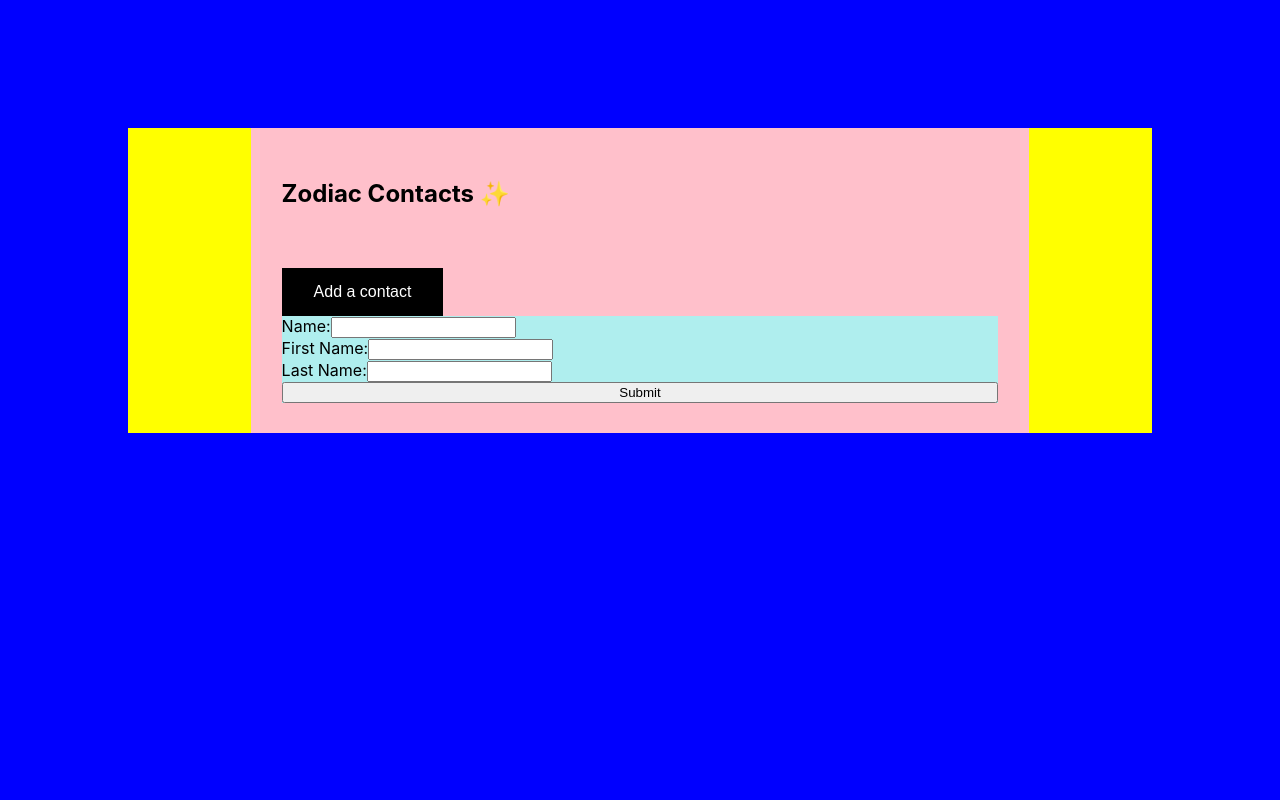
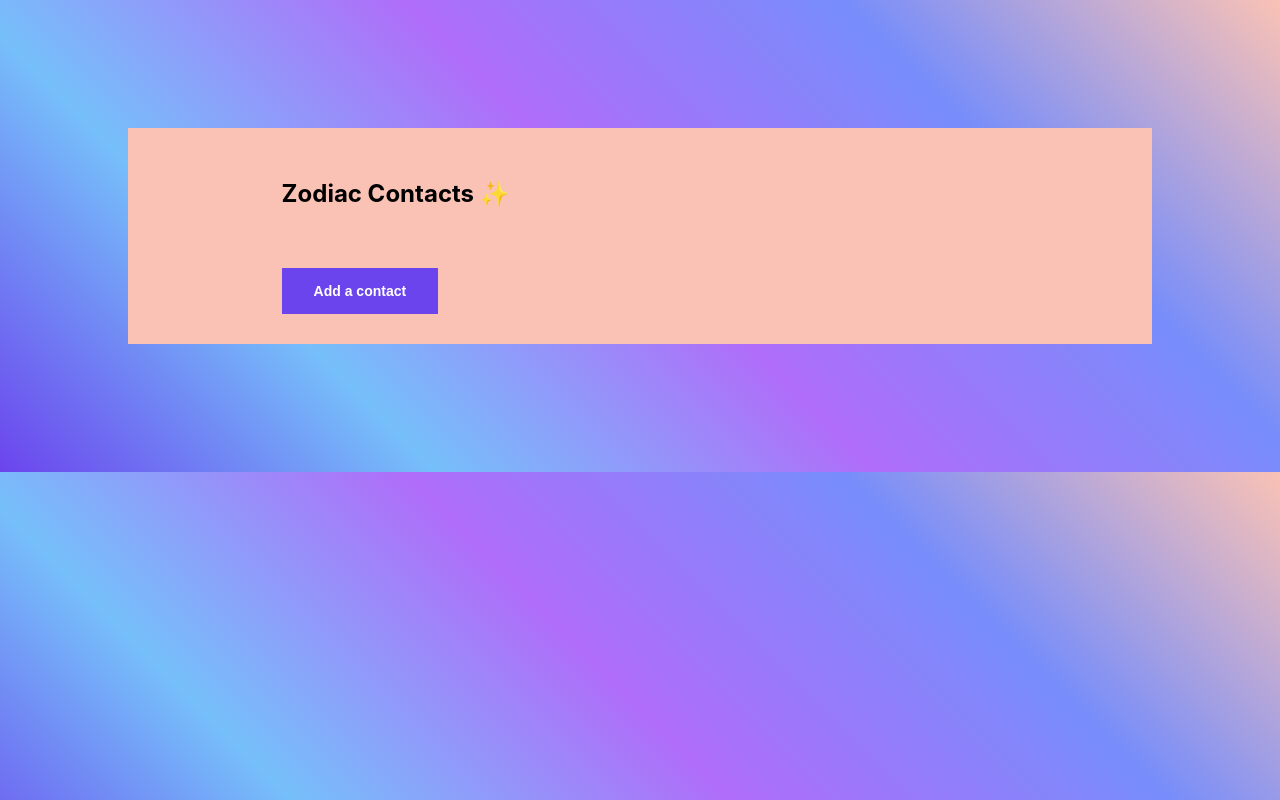
Before and after one commit to librairica/zodiac-react, a React (Create React App) app: page / in a window 1280 px wide. Built offline with nearby package versions, Linux system fonts and the light colour scheme.

Commit message:
separate contact list and style

```diff
--- a/src/AddContactForm.css
+++ b/src/AddContactForm.css
@@ -1,5 +1,26 @@
+/* --melon: #FAC2B5ff;
+--cornflower-blue: #778DFAff;
+--medium-purple: #B06DF9ff;
+--maya-blue: #76BFFAff;
+--majorelle-blue: #6B44EDff; */
+
+
 .form-container {
     background-color: paleturquoise;
     display: flex;
     flex-direction: column;
+    padding: 5%;
 }
+
+.form-container label input {
+    margin: 20px;
+    background-color: blue;
+}
+
+.submit-button {
+    background-color: #6B44EDff;
+    color: white;
+    padding: 10px;
+    font-size: 14px;
+    font-weight: bold;
+}
--- a/src/AddContactForm.js
+++ b/src/AddContactForm.js
@@ -60,7 +60,7 @@ export class AddContactForm extends React.Component {
 						Last Name:
 						<input type="text" name="lastName" value={this.state.lastName} onChange={this.handleChange} />
 					</label>
-          <input type="submit" value="Submit" />
+          <input className="submit-button" type="submit" value="Submit" />
         </form>
       );
     }
--- a/src/App.css
+++ b/src/App.css
@@ -36,3 +36,8 @@
     transform: rotate(360deg);
   }
 }
+
+h2 {
+  color: pink;
+  font-family: 'Trebuchet MS', 'Lucida Sans Unicode', 'Lucida Grande', 'Lucida Sans', Arial, sans-serif
+}
--- a/src/App.js
+++ b/src/App.js
@@ -1,7 +1,7 @@
 // Import everything needed to use the `useQuery` hook
-import { useQuery, gql } from '@apollo/client';
-
 import { AddContactForm } from './AddContactForm';
+import { DisplayContacts } from './ContactList';
+// import { useState } from 'react';
 
 export default function App() {
   return (
@@ -13,7 +13,7 @@ export default function App() {
         <br/>
         <button onClick={addContact}>Add a contact</button>
         <br/>
-        <AddContactForm/>
+        {/* { showContactForm ?? <AddContactForm/> } */}
       </div>
     </div>
   );
@@ -22,43 +22,3 @@ export default function App() {
 function addContact() {
   console.log("open add contact form")
 }
-
-const GET_CONTACTS = gql`
-  query Query {
-    getContacts {
-      id
-      firstName
-      lastName
-      birthday
-    }
-  }
-`;
-
-function DisplayContacts() {
-  console.log("hi")
-
-  const { data } = useQuery(GET_CONTACTS);
-
-  // if (loading) return <p>Loading...</p>;
-  // if (error) return <p>Error :(</p>;
-  console.log(data)
-
-  return data && data.getContacts.map(({ id, firstName, lastName, birthday }) => (
-    <div key={id}>
-      <p>{firstName} {lastName } | {birthday}</p>
-      {/* <ContactRow firstName={firstName} lastName={lastName} birthday={birthday}></ContactRow> */}
-    </div>
-  ));
-}
-
-// class ContactRow extends React.Component {
-//   render() {
-//     return (
-//       <tr>
-//         <td>{this.props.firstName}</td>
-//         <td>{this.props.lastName}</td>
-//         <td>{this.props.birthday}</td>
-//       </tr>
-//     );
-//   }
-// }
--- /dev/null
+++ b/src/ContactList.css
@@ -0,0 +1,10 @@
+td {
+    width: 250px;
+    padding-bottom: 5px;
+}
+
+.delete-button {
+    padding: 4px;
+    padding-top: 2px;
+    padding-bottom: 2px;
+}
--- /dev/null
+++ b/src/ContactList.js
@@ -0,0 +1,58 @@
+import "./ContactList.css"
+import { useQuery, useMutation, gql } from '@apollo/client';
+import React from 'react';
+
+const GET_CONTACTS = gql`
+  query Query {
+    getContacts {
+      id
+      firstName
+      lastName
+      birthday
+    }
+  }
+`;
+
+const DELETE_CONTACT = gql`
+	mutation DeleteContact($contactId: ID!) {
+    deleteContact(ContactId: $contactId) {
+      firstName
+      lastName
+    }
+  }
+`
+
+export function DisplayContacts() {
+  console.log("hi")
+
+  const { data } = useQuery(GET_CONTACTS);
+
+  // if (loading) return <p>Loading...</p>;
+  // if (error) return <p>Error :(</p>;
+  console.log(data)
+
+  return data && data.getContacts.map(({ id, firstName, lastName, birthday }) => (
+      <ContactRow key={id} id={id} firstName={firstName} lastName={lastName} birthday={birthday}></ContactRow>
+  ));
+}
+
+class ContactRow extends React.Component {
+  render() {
+    return (
+      <tr>
+        <td>{this.props.firstName + " " + this.props.lastName}</td>
+        <td>{new Date(this.props.birthday).toISOString().substring(0, 10)}</td>
+        <td>
+            <button className="delete-button" onClick={() => DeleteContact(this.props.id)}>X</button>
+        </td>
+      </tr>
+    );
+  }
+}
+
+function DeleteContact(id) {
+    console.log("delete " + id)
+		const { data } = useMutation(DELETE_CONTACT);
+		alert("deleted " + JSON.stringify(data))
+
+}
--- a/src/index.css
+++ b/src/index.css
@@ -1,11 +1,8 @@
 body {
-  margin: 0;
-  font-family: -apple-system, BlinkMacSystemFont, 'Segoe UI', 'Roboto', 'Oxygen',
-    'Ubuntu', 'Cantarell', 'Fira Sans', 'Droid Sans', 'Helvetica Neue',
-    sans-serif;
+  font-family: -apple-system, BlinkMacSystemFont, Tahoma,Verdana,Segoe,sans-serif;
   -webkit-font-smoothing: antialiased;
   -moz-osx-font-smoothing: grayscale;
-  background-color: blue;
+  background: linear-gradient(225deg, #FAC2B5ff, #778DFAff, #B06DF9ff, #76BFFAff, #6B44EDff);
   margin: 10%;
 }
 
@@ -17,17 +14,17 @@ code {
 .container {
   display: flex;
   justify-content: center;
-  background-color: yellow;
+  background-color: #FAC2B5ff;
 }
 
 .contacts-container {
 width: 70%;
-background-color: pink;
+background-color: #FAC2B5ff;
 padding: 3%;
 }
 
 button {
-  background-color: black;
+  background-color: #6B44EDff;
   font-kerning: normal;
   border: none;
   color: white;
@@ -35,6 +32,6 @@ button {
   text-align: center;
   text-decoration: none;
   display: inline-block;
-  font-size: 16px;
-
+  font-size: 14px;
+  font-weight: bold;
 }
```
